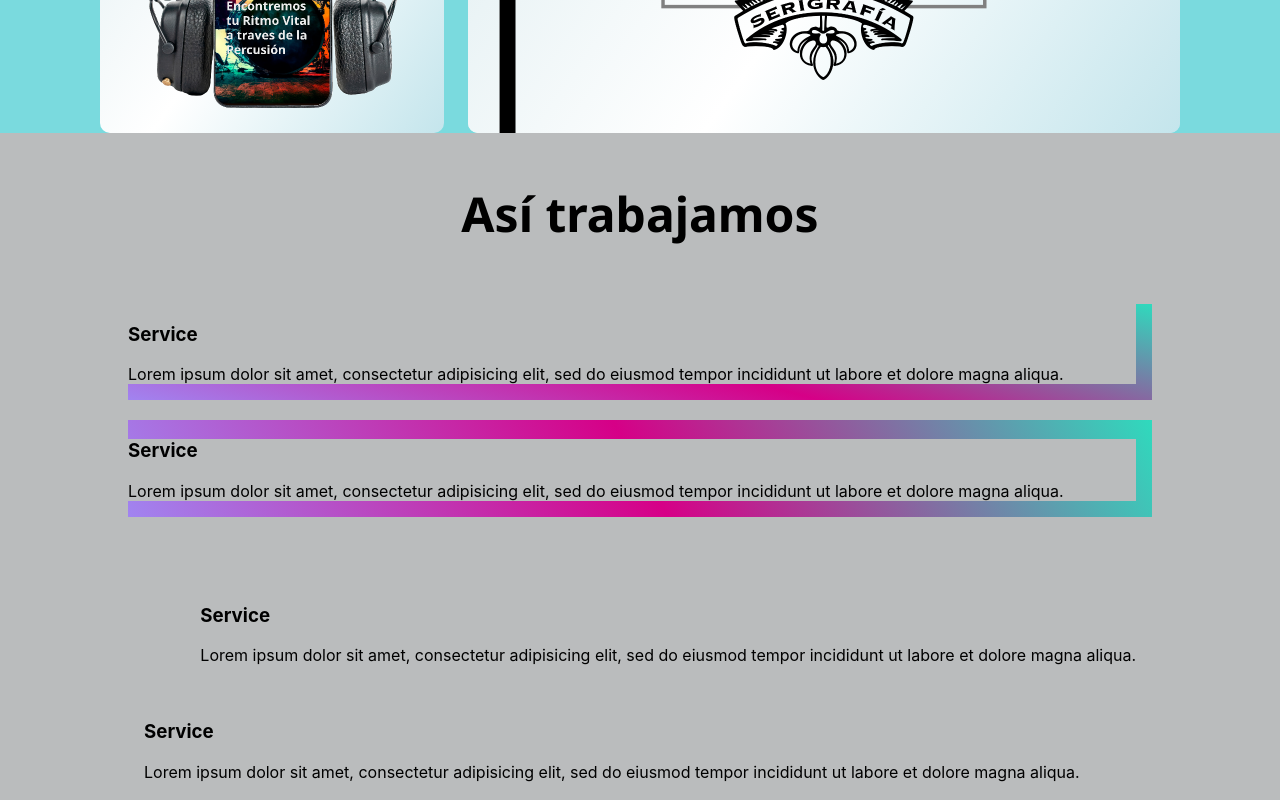
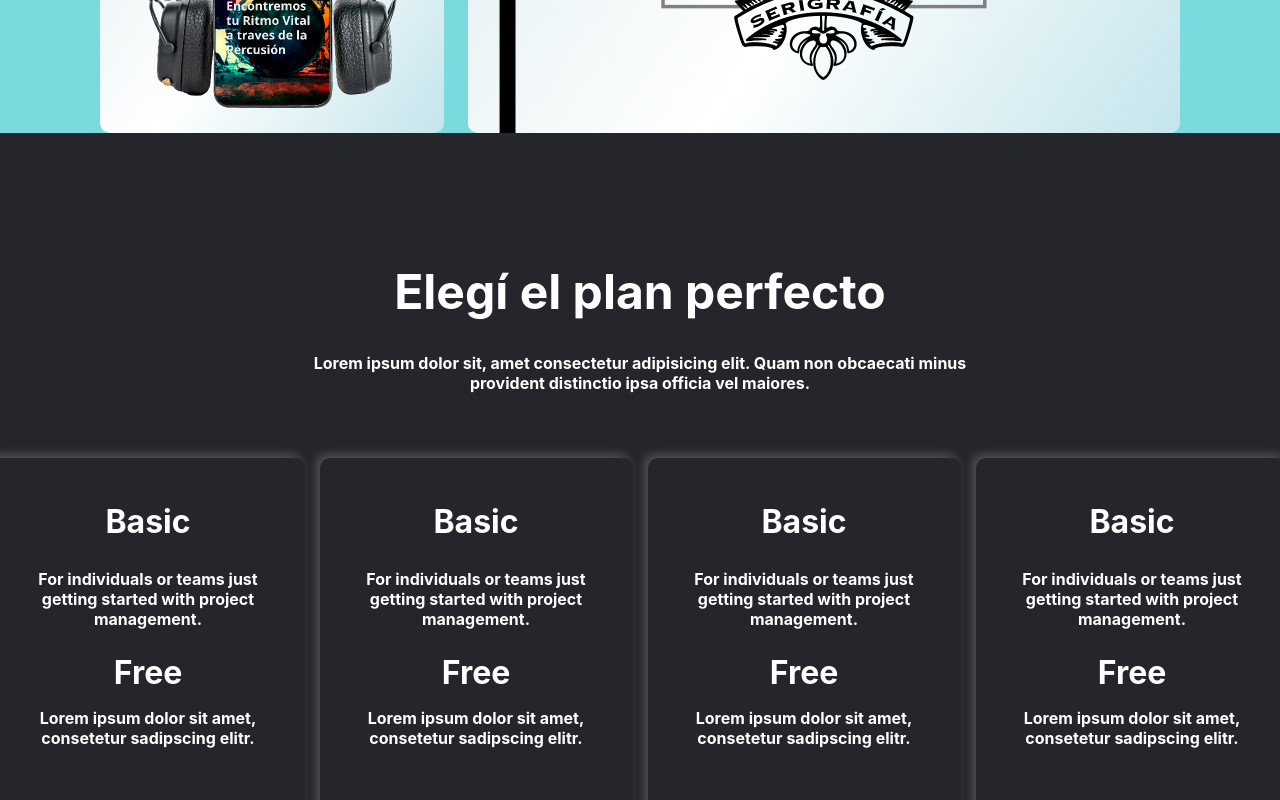
Before and after one commit to ifnoxdesarrollo/if_nox-sitio-v01, a React (Create React App) app in the folder if_nox-sitio-v01/: page / in a window 1280 px wide. Shown: the part 3340-4140 px from the top of the page. Built offline with nearby package versions, Linux system fonts and the light colour scheme.

Commit message:
proyectos destacados

```diff
--- a/if_nox-sitio-v01/src/App.js
+++ b/if_nox-sitio-v01/src/App.js
@@ -18,7 +18,7 @@ function App() {
       <Mision></Mision>
       <Nuestros_Servicios></Nuestros_Servicios>
       <Proy_dest></Proy_dest>
-      <S5_Asi_trabajamos></S5_Asi_trabajamos>
+      {/* <S5_Asi_trabajamos></S5_Asi_trabajamos> */}
       <Planes></Planes>
       <Nos_presentamos></Nos_presentamos>
       <Contacto></Contacto>
```
Also changed, not shown: 1 other file (tests, documents, lock files or other folders).
